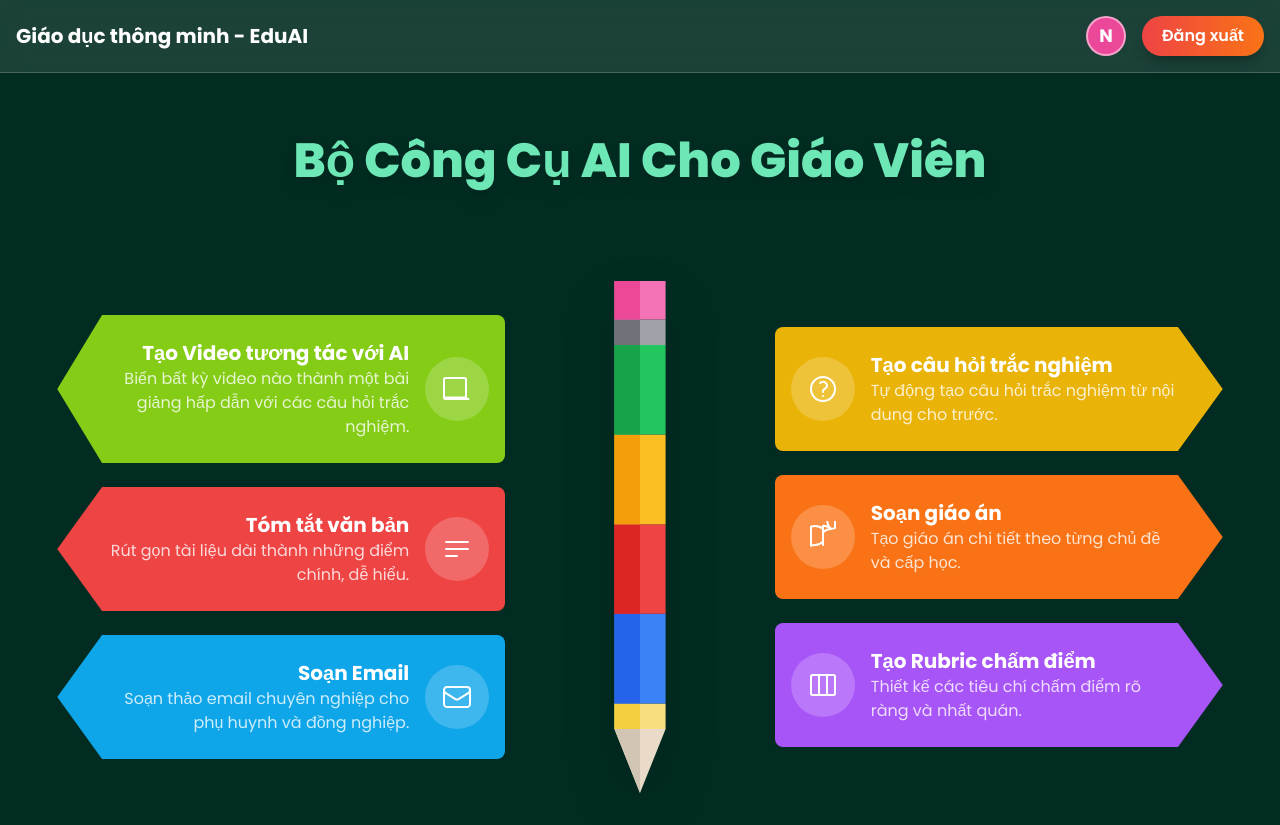
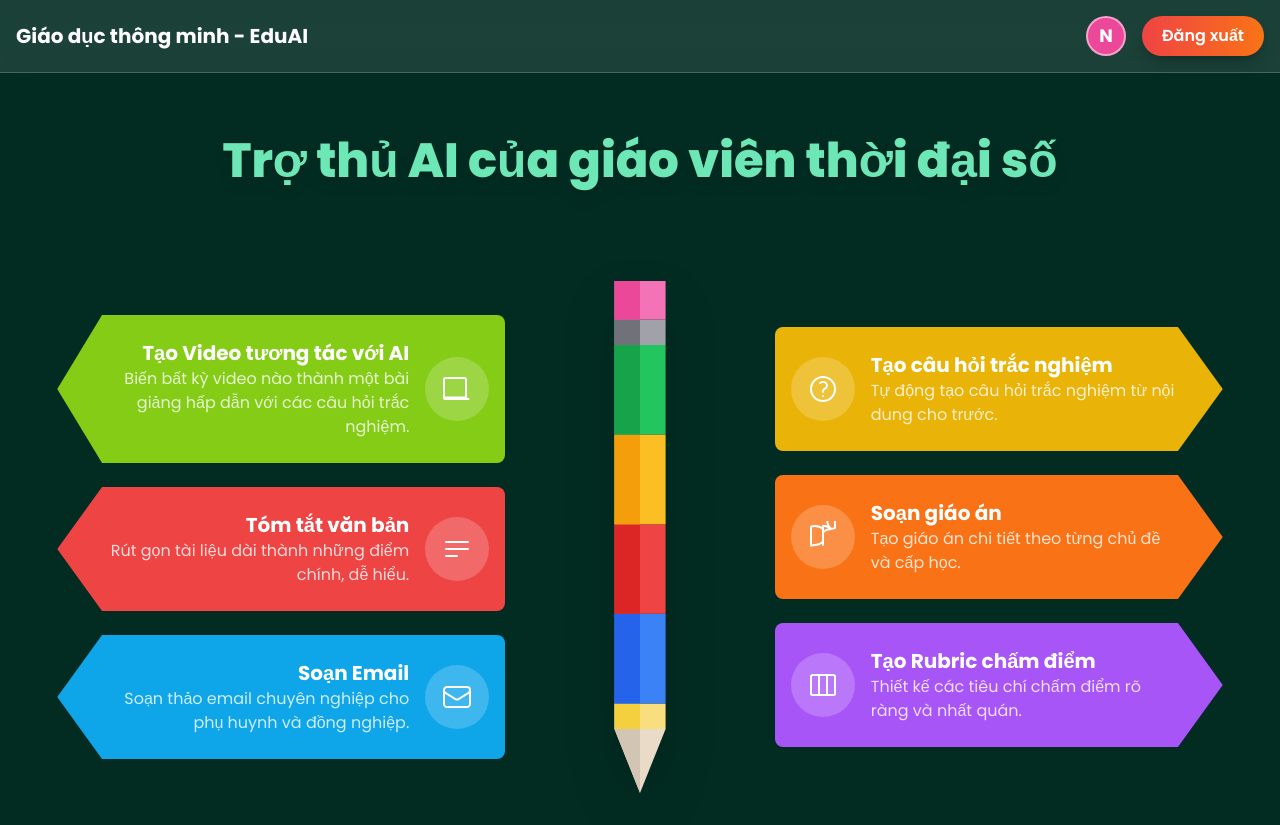
Before and after one commit to umbalasigaqq/kho1, a React (Vite) app: page / in a window 1280 px wide. Both pictures are taken after a click on the button "Đăng nhập với Google". Built offline with nearby package versions, Linux system fonts and the light colour scheme.

Commit message:
Update App.tsx

```diff
--- a/App.tsx
+++ b/App.tsx
@@ -89,7 +89,7 @@ const App: React.FC = () => {
       <Header />
       <main className="container mx-auto p-4 sm:p-8 flex flex-col items-center">
         <h2 className="text-4xl sm:text-5xl font-extrabold text-center mt-8 mb-12 text-emerald-300 drop-shadow-lg">
-            Bộ Công Cụ AI Cho Giáo Viên
+            Trợ thủ AI của giáo viên thời đại số
         </h2>
         <div className="w-full flex flex-col lg:flex-row justify-center items-center gap-6 lg:gap-4 mt-12">
             <div className="w-full lg:w-2/5 flex flex-col gap-6 items-center lg:items-end">
```
